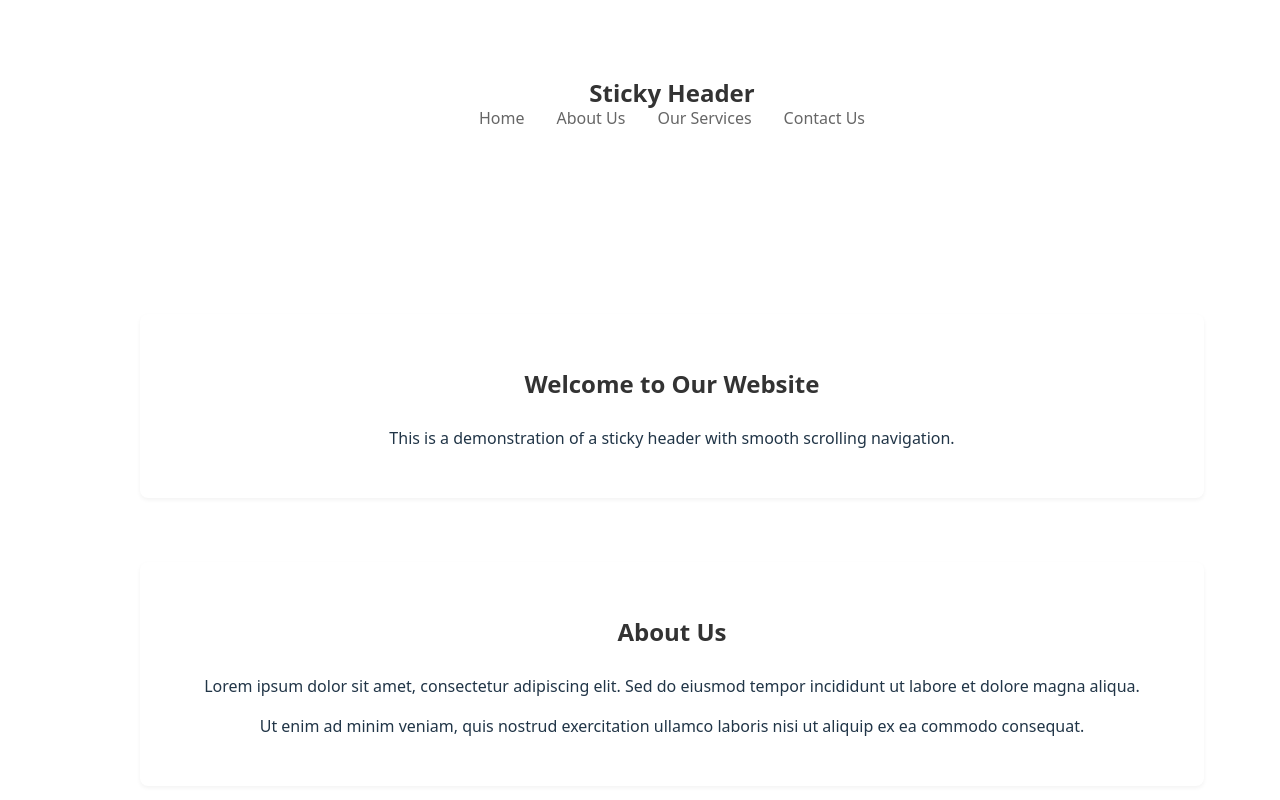
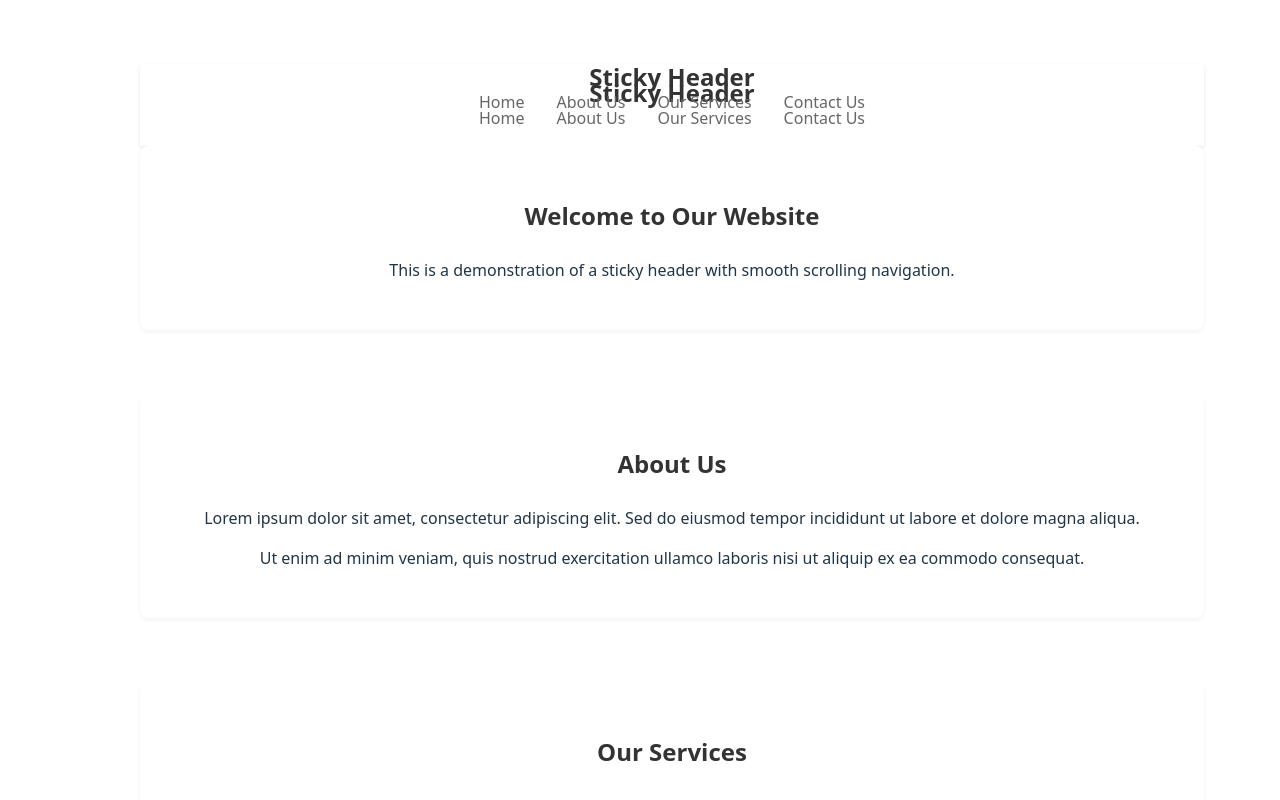
Before and after one commit to bezalel6/sticky-animate, a React (Vite) app: page / in a window 1280 px wide. Shown: the top 800 px of the page. Built offline with nearby package versions, Linux system fonts and the light colour scheme.

Commit message:
Fix prop drilling bugs

```diff
--- a/src/components/Header.tsx
+++ b/src/components/Header.tsx
@@ -144,9 +144,11 @@ const Header: React.FC = () => {
         headerContent={{
           style: {
             position: "absolute",
-            top: 0,
-            left: "50%",
-            transform: "translate(-50%,0)",
+            top: "0",
+            right: "0",
+            bottom: "0",
+            left: "0",
+            margin: "auto",
           },
         }}
         header={{
@@ -157,7 +159,15 @@ const Header: React.FC = () => {
         }}
       ></Skeleton>
       <Skeleton
-        header={{ style: { display: "block", visibility: "hidden" } }}
+        header={{
+          style: {
+            display: "block",
+            zIndex: -1,
+          },
+        }}
+        navList={{
+          style: { flexDirection: startingDir === "row" ? "row" : "column" },
+        }}
       ></Skeleton>
     </div>
   );
```
